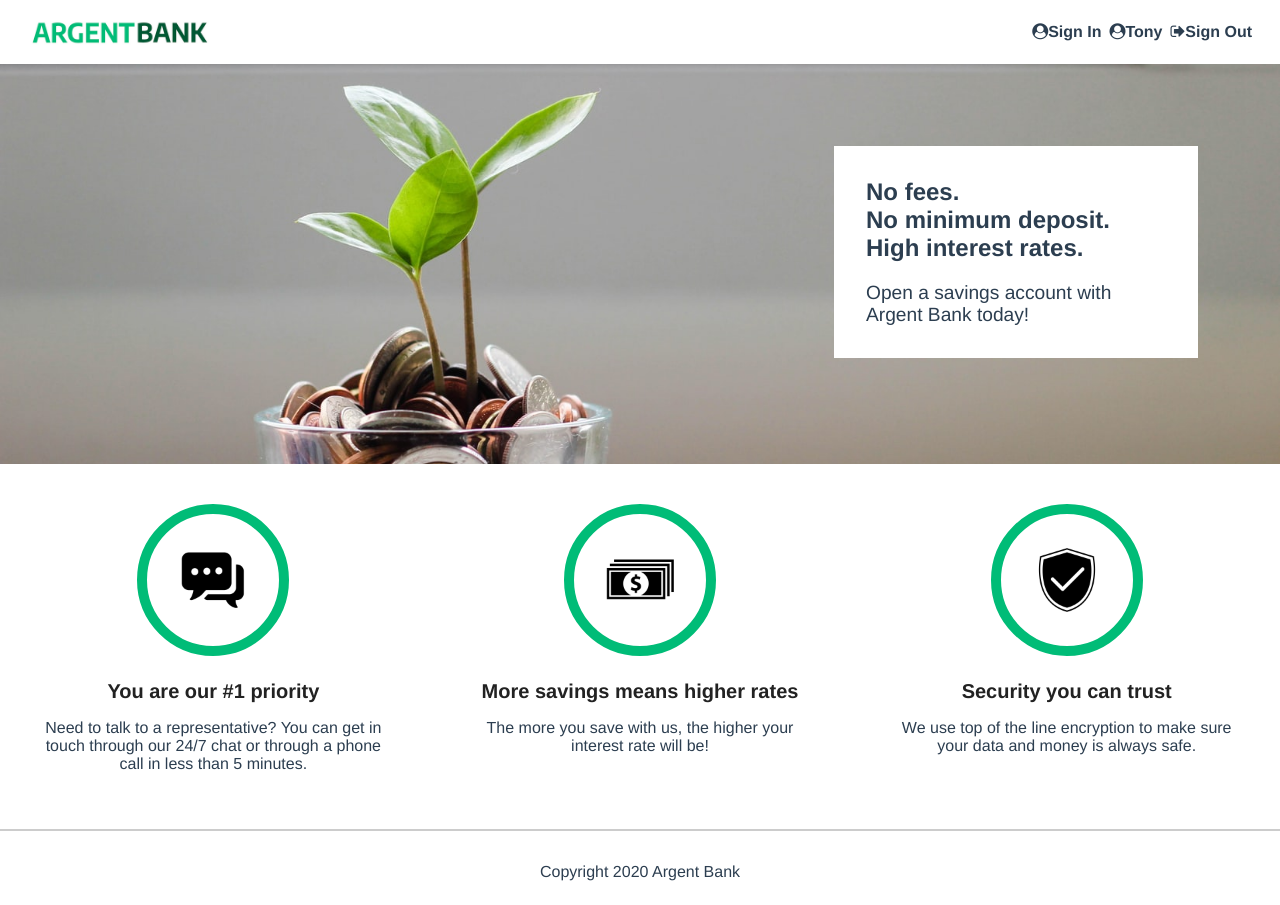
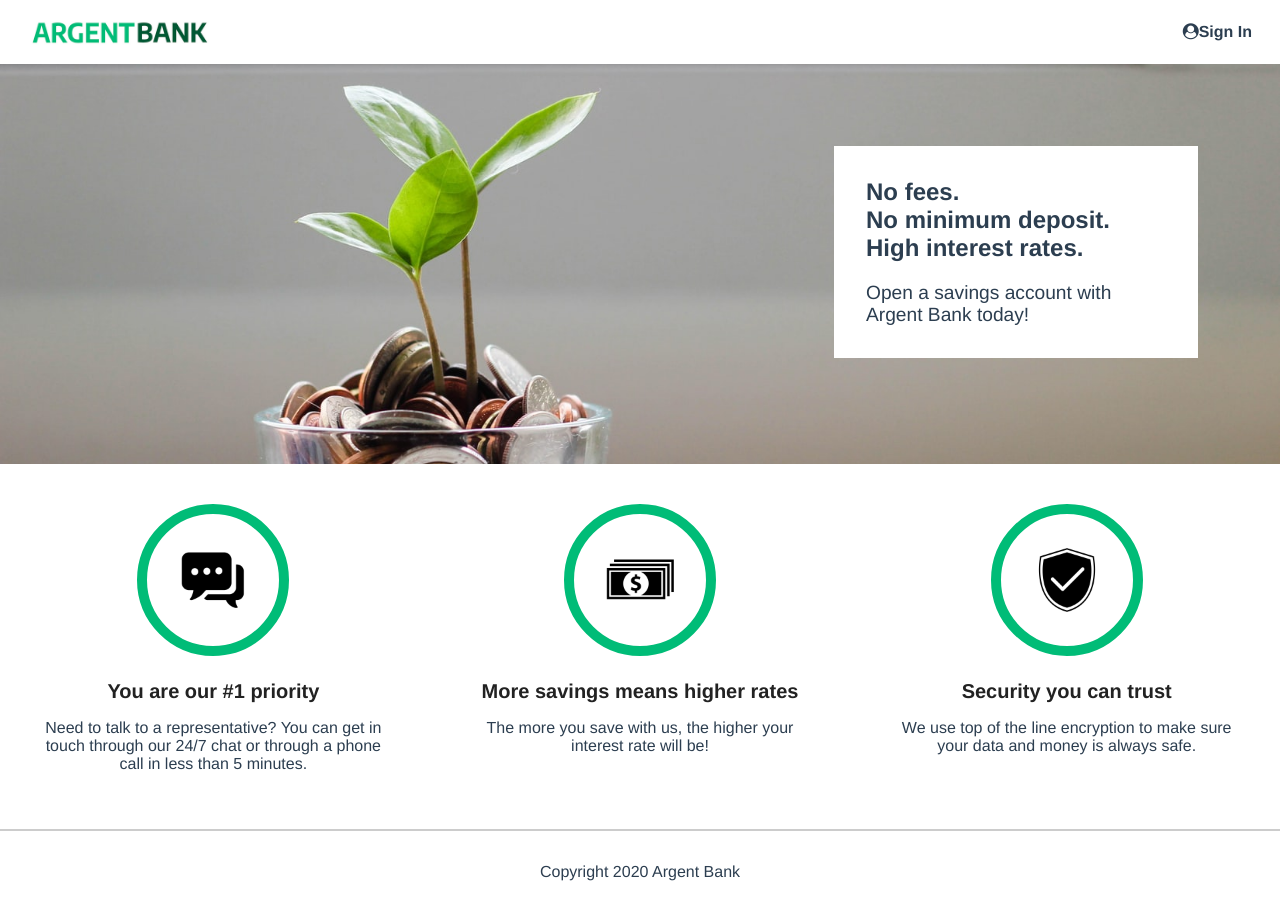
Before and after one commit to Stephan075/FolioStephan_13_15052021, a React (Create React App) app: page / in a window 1280 px wide. Built offline with nearby package versions, Linux system fonts and the light colour scheme.

Commit message:
Mise en place de 'Authentification sans mdp' & protéger les pages

```diff
--- a/src/App.js
+++ b/src/App.js
@@ -1,67 +1,48 @@
 import Header from "./components/Header/Header";
-import { BrowserRouter as Router, Route, Routes } from "react-router-dom";
+import { Route, Routes } from "react-router-dom";
 import Login from "./pages/Login/Login";
 import Home from "./pages/Home/Home";
 import Footer from "./components/Footer/Footer";
 import Profile from "./pages/Profile/Profile";
 import ErrorPage from "./pages/ErrorPage/ErrorPage";
-import { useState } from "react";
+import { useEffect, useState } from "react";
 import Auth from "./guards/Auth";
 
 function App() {
   const [user, setUser] = useState(null);
+
   return (
     <>
-      <Header logout={() => setUser(false)} />
+      <Header user={user} logout={() => setUser(false)} />
       <Routes>
         <Route path="/" element={<Home PageName="Home Page" />} />
-
+        {!user && (
+          <>
             <Route
               path="/login"
               element={
-            <Login PageName="Login Page" authenticate={() => setUser(true)} />
+                <Login
+                  PageName="Login Page"
+                  authenticate={() => setUser(true)}
+                />
               }
             />
-
+          </>
+        )}
+        {user && (
           <Route
             path="/profile"
             element={
               <Profile logout={() => setUser(false)} PageName="Profile Page" />
             }
           />
+        )}
+
+        <Route path="*" element={<ErrorPage />} />
       </Routes>
       <Footer />
     </>
   );
-  // <div className="App">
-  //   <Router>
-  //     <Header logout={() => setUser(false)} />
-  //     <Routes>
-  //       {!user && (
-  //         <>
-  //           <Route path="/" element={<Home PageName="Home Page" />} />
-
-  //           <Route path="/login" element={<Login PageName="Login Page" />} />
-  //         </>
-  //       )}
-
-  //       {!user && (
-  //         <Route
-  //           path="/profile"
-  //           element={
-  //             <Profile
-  //               logout={() => setUser(false)}
-  //               PageName="Profile Page"
-  //             />
-  //           }
-  //         />
-  //       )}
-
-  //       <Route path="*" element={<ErrorPage />} />
-  //     </Routes>
-  //     <Footer />
-  //   </Router>
-  // </div>
 }
 
 export default App;
--- a/src/components/Header/Header.js
+++ b/src/components/Header/Header.js
@@ -1,9 +1,10 @@
 import React from "react";
 import { Link } from "react-router-dom";
 
-function Header({ logout }) {
+function Header({ user, logout }) {
   return (
     <nav className="main-nav">
+      {console.log(user)}
       <Link className="main-nav-logo" to="/">
         <img
           className="main-nav-logo-image"
@@ -13,10 +14,13 @@ function Header({ logout }) {
         <h1 className="sr-only">Argent Bank</h1>
       </Link>
       <div>
+        {!user ? (
           <Link className="main-nav-item" to="/login">
             <i className="fa fa-user-circle"></i>
             Sign In
           </Link>
+        ) : (
+          <>
             <Link className="main-nav-item" to="./user.html">
               <i className="fa fa-user-circle"></i>
               Tony
@@ -25,6 +29,8 @@ function Header({ logout }) {
               <i className="fa fa-sign-out"></i>
               Sign Out
             </Link>
+          </>
+        )}
       </div>
     </nav>
   );
```
Lines whose indentation alone changed are shown as unchanged.
